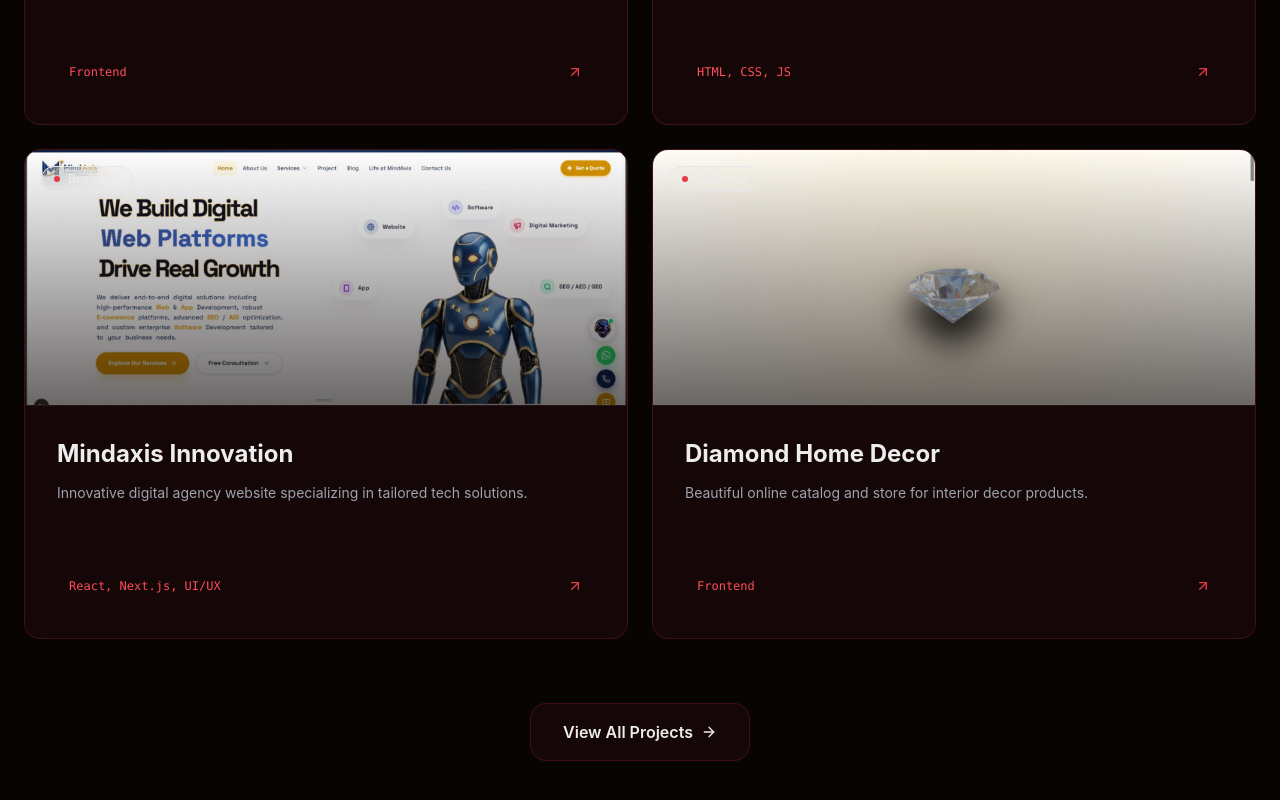
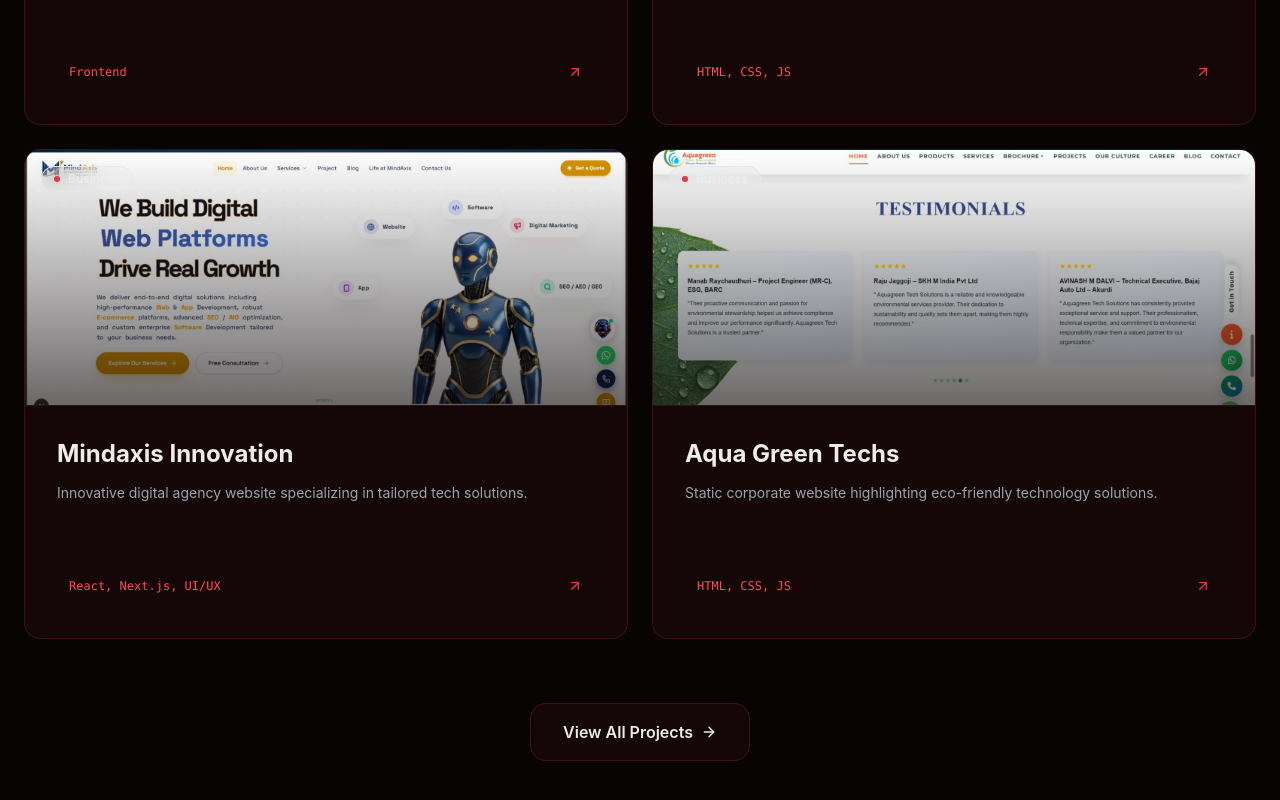
Before and after one commit to ParasCHOPKAR/Paras_Chopkar_portfolio, a Next.js app: page / in a window 1280 px wide. Shown: the part 2709-3509 px from the top of the page. Built offline with nearby package versions, Linux system fonts and the light colour scheme.

Commit message:
Replace Diamond Home Decor with Aqua Green Techs project

```diff
--- a/src/components/Projects.tsx
+++ b/src/components/Projects.tsx
@@ -71,12 +71,12 @@ const projects = [
   },
   {
     id: 9,
-    title: "Diamond Home Decor",
+    title: "Aqua Green Techs",
     category: "Business",
-    description: "Beautiful online catalog and store for interior decor products.",
-    tech: "Frontend",
-    image: "/my-project/dimond.jpeg",
-    link: "https://diamondhomedecor.com/",
+    description: "Static corporate website highlighting eco-friendly technology solutions.",
+    tech: "HTML, CSS, JS",
+    image: "/my-project/aquagreen.jpeg",
+    link: "https://aquagreentechs.com/",
   }
 ];
 
```
Also changed, not shown: public/my-project/aquagreen.jpeg (added).
